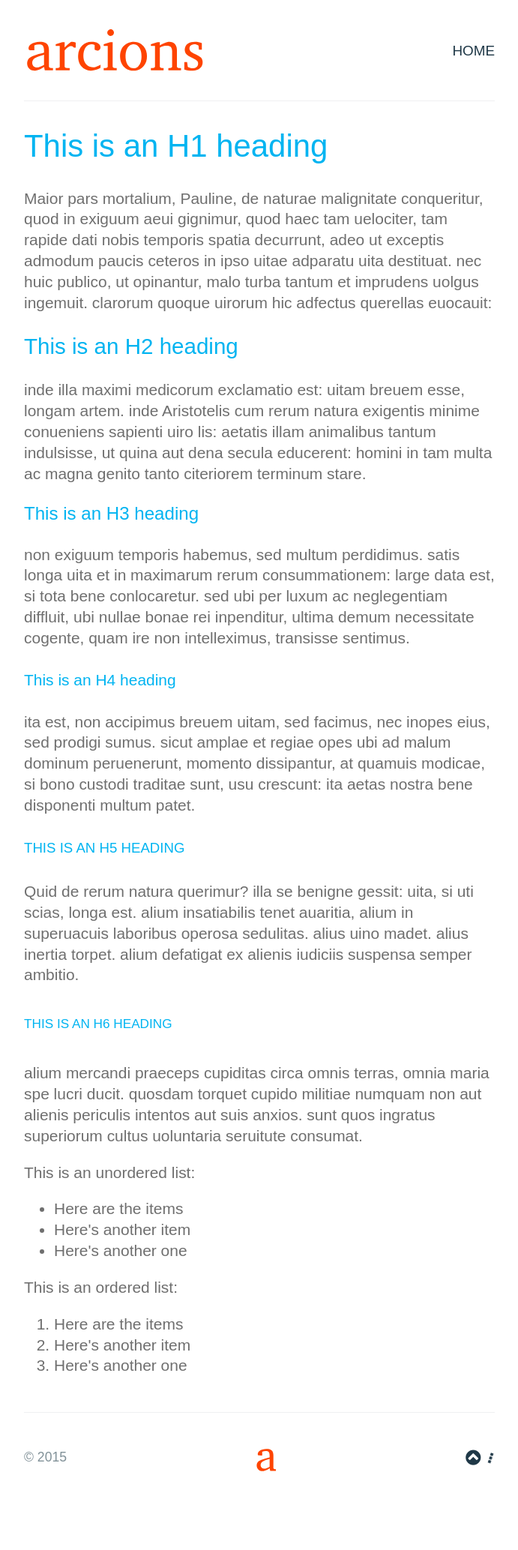
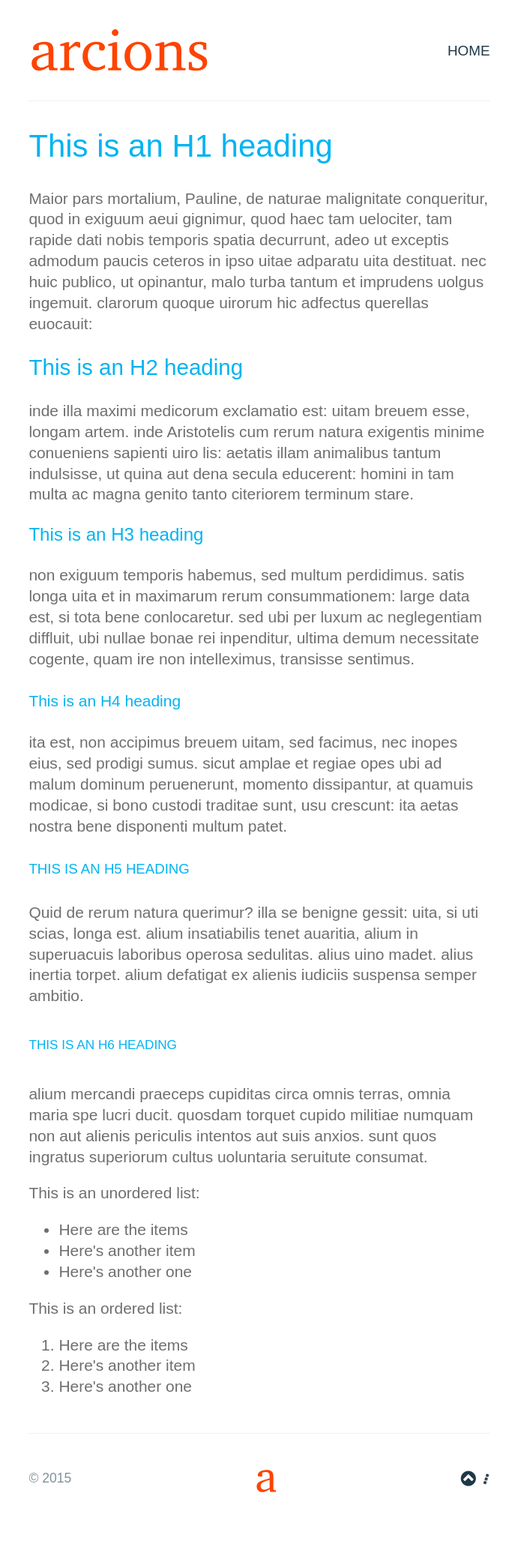
Before and after one commit to arcions/arcions.github.io, a Jekyll site: the page built from index.html, in a window 1280 px wide. Shown: the whole page at 75% size, without its empty margins (294-985 px from the left). Built offline with Jekyll 4.4.1, drawn with Linux system fonts in a browser that asks for light colours; nearby versions of some CDN libraries; some web fonts are replaced; Markdown is read by kramdown in place of the engine named in the settings; before the commit the page ends 2039 px from its top, so only the background shows below that.

Commit message:
Update main.css

```diff
--- a/stylesheets/main.css
+++ b/stylesheets/main.css
@@ -3,7 +3,7 @@
 }
 
 body {
-  width:60%;
+  width:59%;
   padding:0px 70px 70px;
   margin-left:auto;
   margin-right:auto;
```
